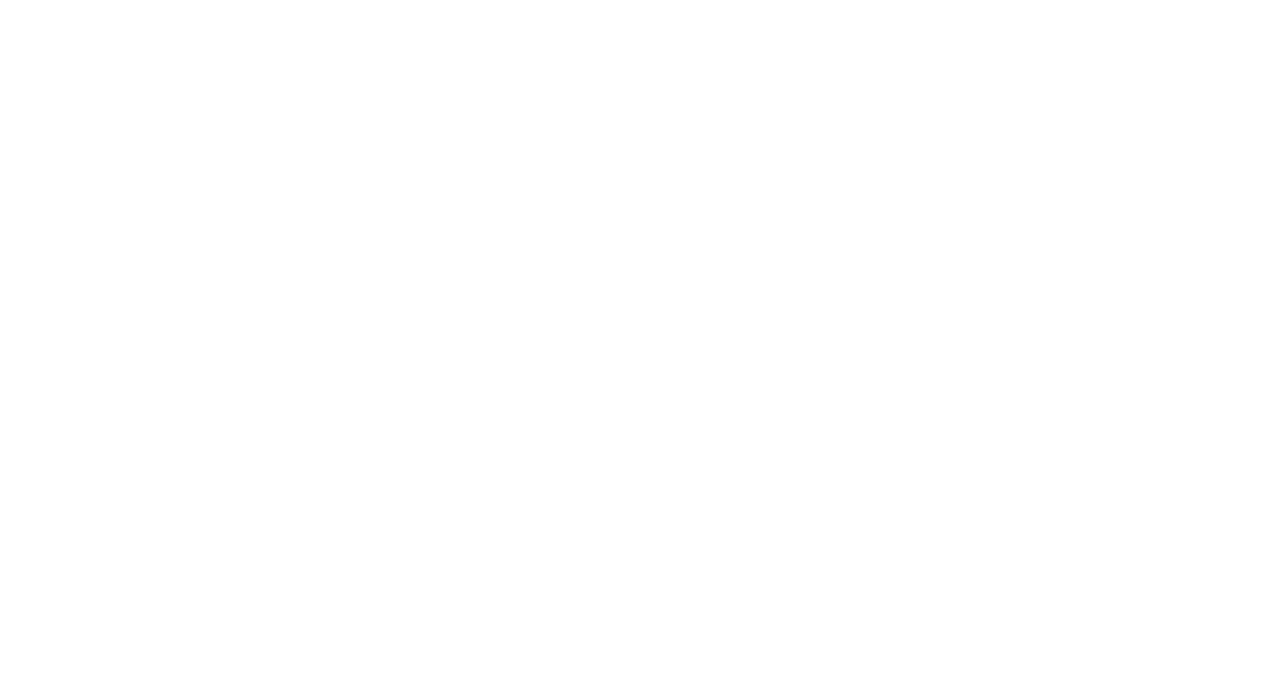
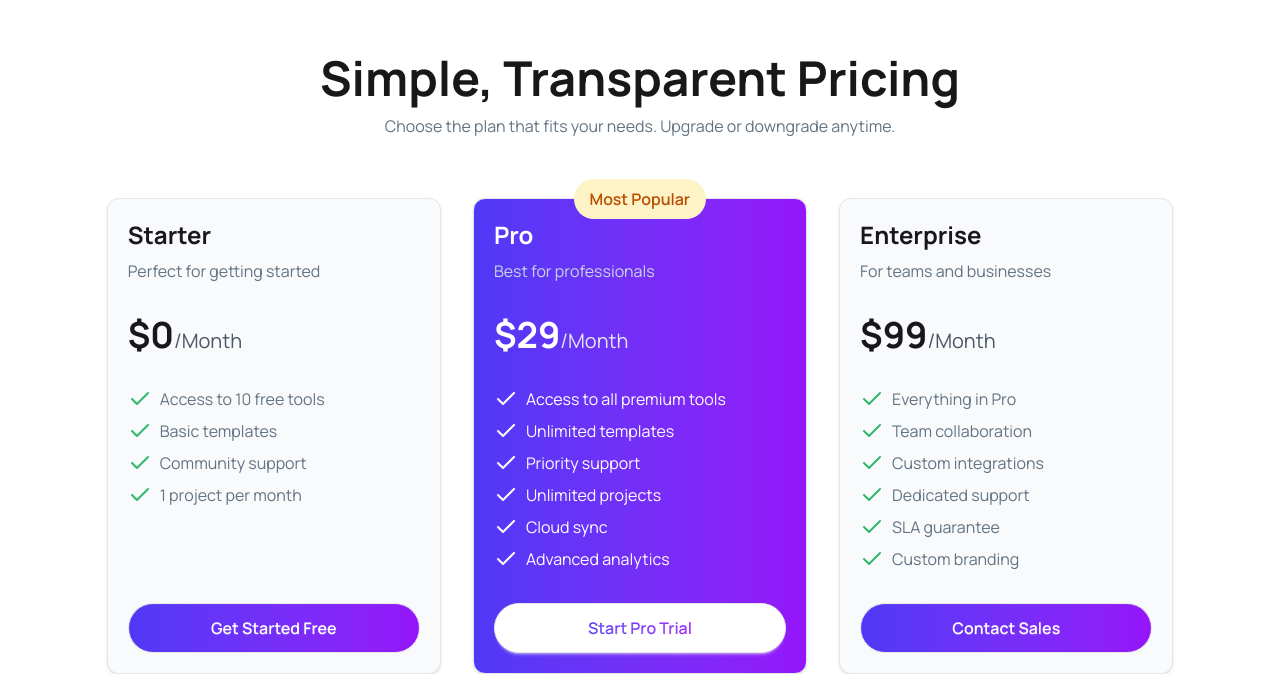
Before and after one commit to mdwahidullah0243-commits/assignment-6-digitools, a React (Vite) app: page / in a window 1280 px wide. Shown: the part 1603-2277 px from the top of the page. Before the commit the page ends 1329 px from the top, so only its background shows below. Built offline with nearby package versions, Linux system fonts and the light colour scheme.

Commit message:
Pricing section designed according to Figma and made responsive

```diff
--- a/src/App.jsx
+++ b/src/App.jsx
@@ -1,6 +1,7 @@
 import './App.css'
 import Banner from './components/Banner/Banner'
 import Navbar from "./components/Navbar/Navbar"
+import Pricing from './components/Pricing/Pricing'
 import Stats from './components/Stats/Stats'
 import Steps from './components/Steps/Steps'
 
@@ -14,6 +15,8 @@
       <Stats />
 
       <Steps />
+
+      <Pricing />
     </>
   )
 }
--- /dev/null
+++ b/src/components/Pricing/Pricing.jsx
@@ -0,0 +1,74 @@
+import React from 'react';
+import Button from '../ui/Button/Button';
+import PricingCard from './PricingCard/PricingCard';
+
+const pricingData = [
+    {
+        title: 'Starter',
+        description: 'Perfect for getting started',
+        price: 0,
+        features: [
+            'Access to 10 free tools',
+            'Basic templates',
+            'Community support',
+            '1 project per month'
+        ],
+        buttonContent: 'Get Started Free'
+    },
+    {
+        title: 'Pro',
+        description: 'Best for professionals',
+        price: 29,
+        features: [
+            'Access to all premium tools',
+            'Unlimited templates',
+            'Priority support',
+            'Unlimited projects',
+            'Cloud sync',
+            'Advanced analytics'
+        ],
+        buttonContent: 'Start Pro Trial',
+        badge: 'Most Popular'
+    },
+    {
+        title: 'Enterprise',
+        description: 'For teams and businesses',
+        price: 99,
+        features: [
+            'Everything in Pro',
+            'Team collaboration',
+            'Custom integrations',
+            'Dedicated support',
+            'SLA guarantee',
+            'Custom branding'
+        ],
+        buttonContent: 'Contact Sales'
+    }
+]
+
+const Pricing = () => {
+    return (
+        <div className='w-11/12 md:w-10/12 mx-auto mt-20'>
+            <div className='text-center space-y-3'>
+                <h2 className='text-4xl lg:text-5xl font-bold'>Simple, Transparent Pricing</h2>
+                <p className='text-[#627382] text-base'>
+                    Choose the plan that fits your needs. Upgrade or downgrade anytime.
+                </p>
+            </div>
+
+            <div className='mt-15 grid grid-cols-1 sm:max-lg:grid-cols-2 lg:grid-cols-3 gap-12 sm:gap-8'>
+                {
+                    pricingData.map(data => {
+                        return (
+                            <PricingCard
+                                key={data.title}
+                                data={data} />
+                        )
+                    })
+                }
+            </div>
+        </div>
+    );
+};
+
+export default Pricing;
--- /dev/null
+++ b/src/components/Pricing/PricingCard/PricingCard.jsx
@@ -0,0 +1,55 @@
+import React from 'react';
+import Feature from '../../ui/Feature/Feature';
+
+const PricingCard = ({ data }) => {
+    const { title, description, price, features, buttonContent } = data;
+
+    return (
+        <div className={`relative flex flex-col justify-between ${title === 'Pro' ? 'text-white bg-linear-to-r from-[#4F39F6] to-[#9514FA]' : 'bg-[#F9FAFC]'} space-y-8 rounded-xl p-5 border border-gray-200 shadow-sm`}>
+            {
+                title === 'Pro'
+                    ?
+                    <span className='absolute -top-5 left-[36%] sm:left-[30%] bg-[#FEF3C6] text-[#BB4D00] font-semibold py-2 px-4 rounded-full'>
+                        {data.badge}
+                    </span>
+
+                    : ''
+            }
+
+            <div className='space-y-8'>
+                <div className='space-y-2'>
+                    <h3 className='text-2xl font-bold'>{title}</h3>
+                    <p className={`${title === 'Pro' ? 'text-slate-300' : 'text-[#627382]'} text-base`}>{description}</p>
+                </div>
+
+                <div>
+                    <span className='text-4xl font-bold'>${price}</span>
+                    <span className={`text-xl ${title === 'Pro' ? 'text-slate-200' : 'text-gray-600'}`}>/Month</span>
+                </div>
+
+                <ul className={`${title === 'Pro' ? 'text-white' : 'text-[#627382]'} text-base space-y-2`}>
+                    {
+                        features.map((feature, index) => {
+                            return (
+                                <Feature
+                                    key={index}
+                                    feature={feature}
+                                    title={title} />
+                            )
+                        })
+                    }
+                </ul>
+            </div>
+
+            <div>
+                <button className={`btn h-auto py-3 w-full ${title === 'Pro' ? 'bg-white' : 'bg-linear-to-r from-[#4F39F6] to-[#9514FA]'} text-base font-semibold rounded-full transition duration-200 hover:-translate-y-0.5`}>
+                    <span className={`${title === 'Pro' ? 'bg-linear-to-r from-[#4F39F6] to-[#9514FA] bg-clip-text text-transparent' : 'text-white'}`}>
+                        {buttonContent}
+                    </span>
+                </button>
+            </div>
+        </div>
+    );
+};
+
+export default PricingCard;
--- a/src/components/Steps/Steps.jsx
+++ b/src/components/Steps/Steps.jsx
@@ -21,9 +21,10 @@
 
 const Steps = () => {
     return (
-        <div className='w-11/12 md:w-10/12 mx-auto mt-20'>
+        <div className='bg-[#F9FAFC] mt-20 py-30'>
+            <div className='w-11/12 md:w-10/12 mx-auto'>
                 <div className='text-center space-y-3'>
-                <h2 className='text-4xl font-bold'>Get Started in 3 Steps</h2>
+                    <h2 className='text-4xl lg:text-5xl font-bold'>Get Started in 3 Steps</h2>
                     <p className='text-[#627382] text-base'>
                         Start using premium digital tools in minutes, not hours.
                     </p>
@@ -41,6 +42,7 @@
                     }
                 </div>
             </div>
+        </div>
     );
 };
 
--- /dev/null
+++ b/src/components/ui/Feature/Feature.jsx
@@ -0,0 +1,13 @@
+import React from 'react';
+import { Check } from 'lucide-react';
+
+const Feature = ({feature, title}) => {
+    return (
+        <li className='flex items-center gap-2'>
+            <span className={`${title !== 'Pro' ? 'text-[#30B868]': 'text-white'}`}><Check /></span>
+            <span>{feature}</span>
+        </li>
+    );
+};
+
+export default Feature;
--- a/src/index.css
+++ b/src/index.css
@@ -1,6 +1,2 @@
 @import "tailwindcss";
 @plugin "daisyui";
-
-body {
-    background-color: #F9FAFC;
-}
```
Lines whose indentation alone changed are shown as unchanged.
